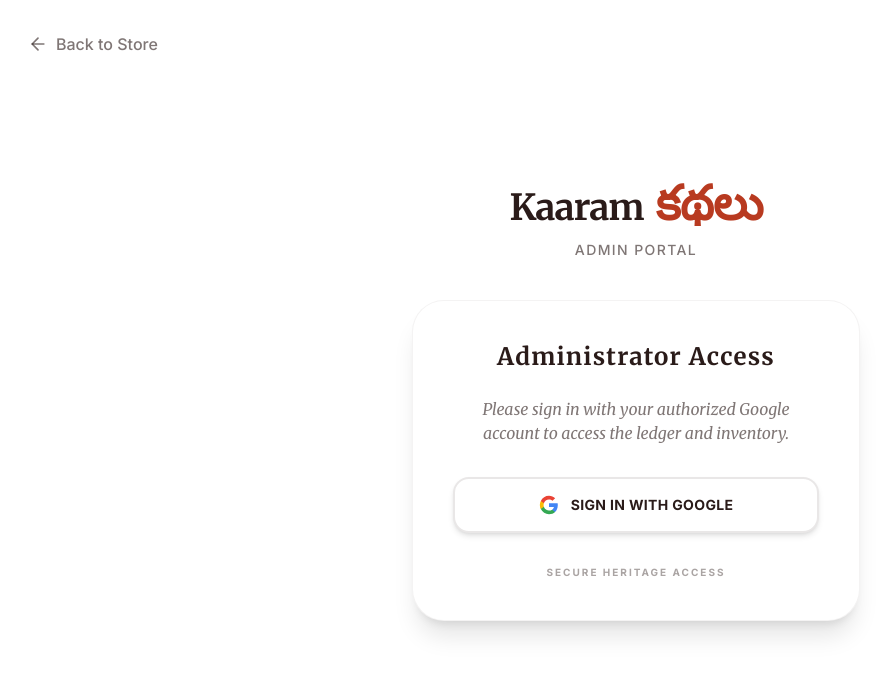
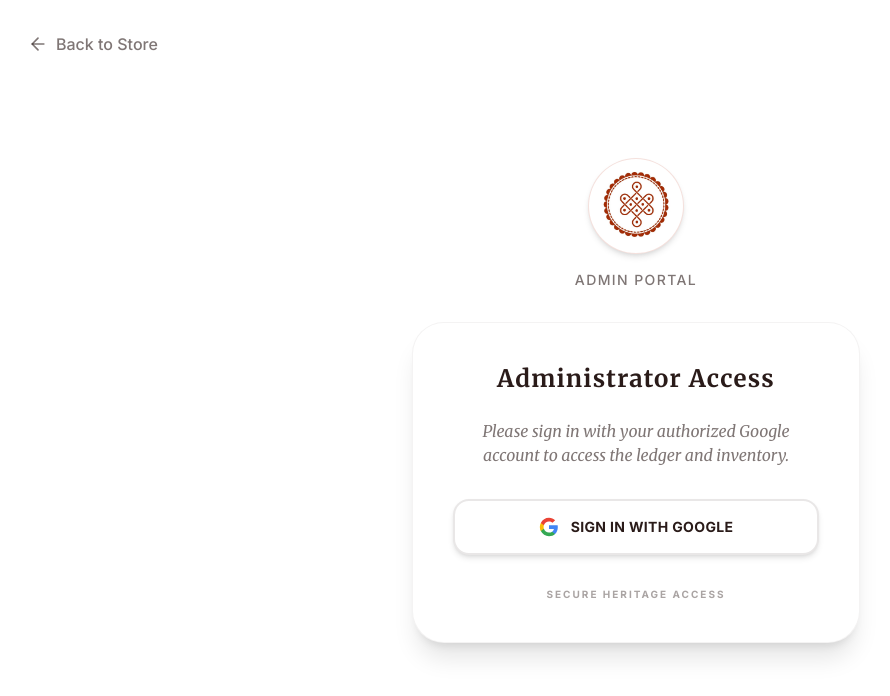
Before and after one commit to tejasrmap/KaaramKathalu, a React (Vite) app: page /admin/login in a window 1280 px wide. Shown: the top 696 px of the page, without its empty margins (4-894 px from the left). Built offline with nearby package versions, Linux system fonts and the light colour scheme; no server answers.

Commit message:
Optimize checkout saved address loading with real-time onSnapshot and implement logo display on admin login screen

```diff
--- a/src/pages/Checkout.tsx
+++ b/src/pages/Checkout.tsx
@@ -3,7 +3,7 @@ import { useNavigate, Link } from 'react-router-dom';
 import { useCart } from '../context/CartContext';
 import { useAuth } from '../context/AuthContext';
 import { db } from '../firebase';
-import { collection, addDoc, serverTimestamp, runTransaction, doc, getDoc, query, where, limit, getDocs, updateDoc } from 'firebase/firestore';
+import { collection, addDoc, serverTimestamp, runTransaction, doc, getDoc, query, where, limit, getDocs, updateDoc, onSnapshot } from 'firebase/firestore';
 import { ArrowLeft, Package, Send, CheckCircle2, AlertTriangle, Loader2 } from 'lucide-react';
 import SEO from '../components/SEO';
 import { motion } from 'motion/react';
@@ -148,13 +148,32 @@ export default function Checkout() {
     };
   }, [formData.pincode, totalWeightGrams]);
 
+  const hasLoadedInitialData = React.useRef(false);
+
   React.useEffect(() => {
-    const fetchProfile = async () => {
-      if (user) {
+    if (!user) return;
+
     const docRef = doc(db, 'users', user.uid);
-        const docSnap = await getDoc(docRef);
+    const unsubscribe = onSnapshot(docRef, (docSnap) => {
       if (docSnap.exists()) {
         const data = docSnap.data();
+        const list = data.addresses || [];
+        setSavedAddresses(list);
+
+        if (!hasLoadedInitialData.current) {
+          const defaultAddr = list.find((addr: any) => addr.isDefault);
+          if (defaultAddr) {
+            setSelectedAddressId(defaultAddr.id);
+            setFormData(prev => ({
+              ...prev,
+              name: defaultAddr.name || data.name || user.displayName || prev.name,
+              email: data.email || user.email || prev.email,
+              phone: defaultAddr.phone || data.phone || prev.phone,
+              address: defaultAddr.address || data.address || prev.address,
+              city: defaultAddr.city || data.city || prev.city,
+              pincode: defaultAddr.pincode || data.pincode || prev.pincode
+            }));
+          } else {
             setFormData(prev => ({
               ...prev,
               name: data.name || user.displayName || prev.name,
@@ -164,22 +183,22 @@ export default function Checkout() {
               city: data.city || prev.city,
               pincode: data.pincode || prev.pincode
             }));
-          const list = data.addresses || [];
-          setSavedAddresses(list);
-          const defaultAddr = list.find((addr: any) => addr.isDefault);
-          if (defaultAddr) {
-            setSelectedAddressId(defaultAddr.id);
+          }
+          hasLoadedInitialData.current = true;
         }
       } else {
+        if (!hasLoadedInitialData.current) {
           setFormData(prev => ({
             ...prev,
             name: user.displayName || prev.name,
             email: user.email || prev.email
           }));
+          hasLoadedInitialData.current = true;
         }
       }
-    };
-    fetchProfile();
+    });
+
+    return unsubscribe;
   }, [user]);
 
   if (!user && !isSuccess) {
--- a/src/pages/admin/AdminLogin.tsx
+++ b/src/pages/admin/AdminLogin.tsx
@@ -29,12 +29,15 @@ export default function AdminLogin() {
       </Link>
 
       <div className="w-full max-w-md">
-        <div className="text-center mb-10">
-          <span className="font-serif font-bold text-4xl tracking-tight text-warm-dark flex items-baseline justify-center gap-2">
-            <span>Kaaram</span>
-            <span className="text-warm-accent text-5xl leading-none ml-1">కథలు</span>
-          </span>
-          <p className="text-warm-dark/60 mt-3 font-medium uppercase tracking-widest text-sm text-center">
+        <div className="flex flex-col items-center mb-8">
+          <div className="bg-white p-2.5 rounded-full shadow-md border border-warm-accent/15 w-24 h-24 flex items-center justify-center overflow-hidden mb-4">
+            <img
+              src="/logo_icon.jpg"
+              alt="Kaaram Kathalu Logo"
+              className="w-full h-full object-cover rounded-full"
+            />
+          </div>
+          <p className="text-warm-dark/60 font-medium uppercase tracking-widest text-sm text-center">
             Admin Portal
           </p>
         </div>
```
Lines whose indentation alone changed are shown as unchanged.
